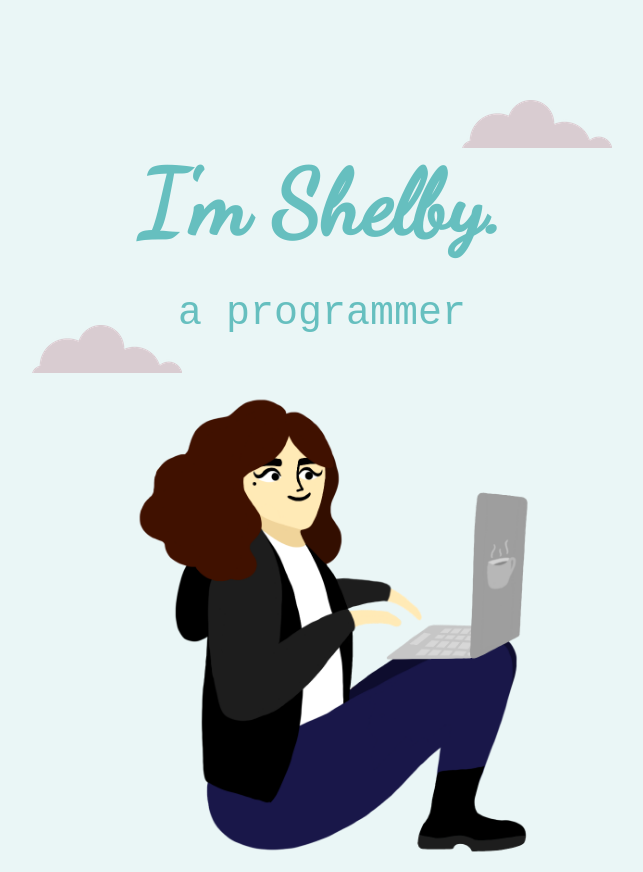
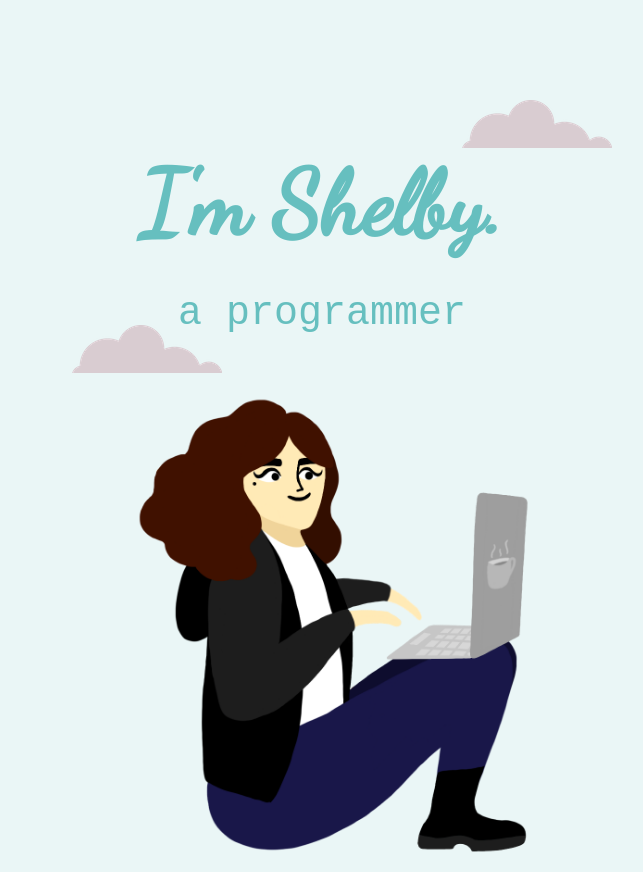
Before and after one commit to fruitbatluna/Personal-Site, a plain HTML site: page index.html in a window 1280 px wide. Shown: the top 872 px of the page, without its empty margins (318-961 px from the left). Drawn offline with Linux system fonts and the light colour scheme; a web font is replaced by a local one.

Commit message:
Update styles.css

```diff
--- a/styles.css
+++ b/styles.css
@@ -160,6 +160,5 @@ border-radius: 20px;
 
 .bottom-cloud {
   position: absolute;
-  left: 350px;
   bottom: 500px;
 }
```
